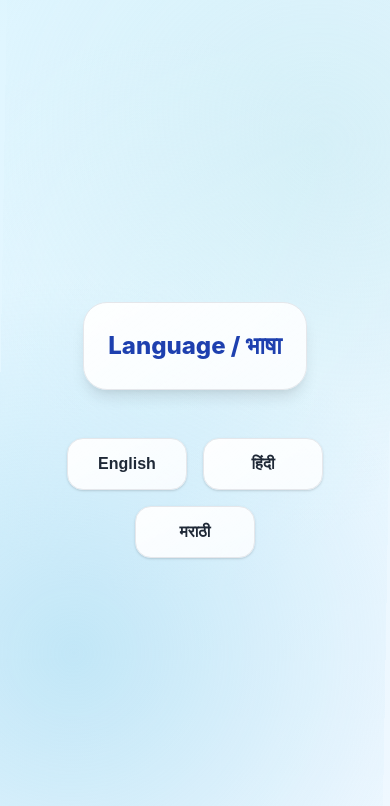
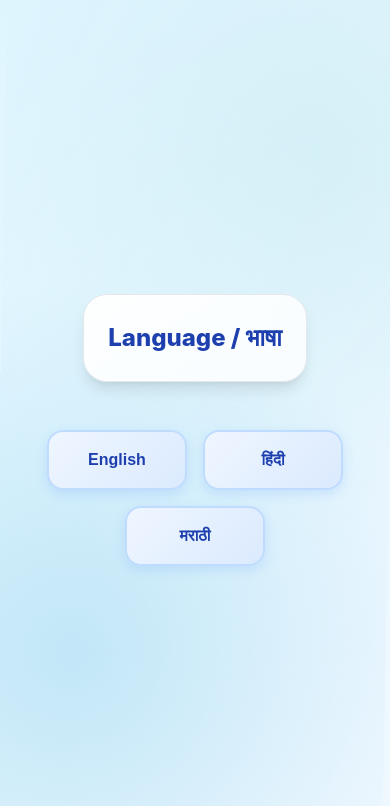
Before and after one commit to CodeWeft-Technologies/Hospital-chat-Assistant, a Flask app: page / in a window 390 px wide. Shown: the top 806 px of the page. Run offline with Flask 3, Linux system fonts and the light colour scheme.

Commit message:
Improve language page buttons and doctor card styling
Language Page Improvements:
- Enhanced button styling with gradient backgrounds and hover effects
- Added shimmer animation effect on hover
- Improved visual feedback with selection states
- Added loading animation when selecting language
- Better mobile responsiveness with proper sizing
- Enhanced typography and spacing

Doctor Card Improvements:
- Added enhanced styling for doctor cards with gradient backgrounds
- Improved doctor photo display with circular borders and hover effects
- Better layout with proper spacing and typography
- Added specialization and experience display areas
- Enhanced hover effects with smooth transitions
- Improved visual hierarchy with better color contrast
- Added professional styling with shadows and borders

```diff
--- a/app/static/js/language.js
+++ b/app/static/js/language.js
@@ -26,12 +26,36 @@ function updateLanguageUI() {
     if (langTitle) langTitle.textContent = "Language / भाषा"; // Fixed
 }
 
-// Handle language selection
+// Handle language selection with visual feedback
 document.querySelectorAll('.lang-btn').forEach(btn => {
     btn.addEventListener('click', () => {
         const selectedLang = btn.getAttribute('data-lang');
+
+        // Add visual feedback
+        btn.classList.add('selected');
+
+        // Add loading state
+        btn.style.transform = 'scale(0.95)';
+        btn.innerHTML = '<span style="display: inline-block; animation: pulse 0.6s ease-in-out;">Loading...</span>';
+
+        // Save selection
         localStorage.setItem('selectedLanguage', selectedLang);
-        window.location.href = "/chat"; // Direct to chat interface
+
+        // Small delay for visual feedback, then redirect
+        setTimeout(() => {
+            window.location.href = "/chat";
+        }, 500);
+    });
+
+    // Add hover sound effect (optional)
+    btn.addEventListener('mouseenter', () => {
+        btn.style.transform = 'translateY(-4px) scale(1.02)';
+    });
+
+    btn.addEventListener('mouseleave', () => {
+        if (!btn.classList.contains('selected')) {
+            btn.style.transform = 'translateY(0) scale(1)';
+        }
     });
 });
 
--- a/app/templates/language.html
+++ b/app/templates/language.html
@@ -41,29 +41,65 @@
     .lang-btn {
       padding: var(--space-lg) var(--space-2xl);
       border-radius: var(--radius-xl);
-      border: 1px solid var(--neutral-gray-200);
-      font-weight: 600;
+      border: 2px solid var(--primary-blue-200);
+      font-weight: 700;
       cursor: pointer;
-      background: var(--gradient-card);
-      color: var(--neutral-gray-800);
+      background: linear-gradient(135deg, var(--primary-blue-50), var(--primary-blue-100));
+      color: var(--primary-blue-800);
       transition: all var(--transition-normal);
       font-size: clamp(var(--font-size-lg), 3vw, var(--font-size-2xl));
-      min-width: 140px;
-      min-height: 60px;
-      box-shadow: var(--shadow-sm);
+      min-width: 160px;
+      min-height: 70px;
+      box-shadow: 0 4px 12px rgba(59, 130, 246, 0.15);
+      position: relative;
+      overflow: hidden;
+    }
+
+    .lang-btn::before {
+      content: '';
+      position: absolute;
+      top: 0;
+      left: -100%;
+      width: 100%;
+      height: 100%;
+      background: linear-gradient(90deg, transparent, rgba(255, 255, 255, 0.4), transparent);
+      transition: left var(--transition-slow);
     }
 
     .lang-btn:hover {
-      transform: translateY(-3px);
-      box-shadow: var(--shadow-lg);
-      background: var(--primary-blue-50);
-      border-color: var(--primary-blue-300);
-      color: var(--primary-blue-700);
+      transform: translateY(-4px) scale(1.02);
+      box-shadow: 0 8px 25px rgba(59, 130, 246, 0.25);
+      background: linear-gradient(135deg, var(--primary-blue-100), var(--primary-blue-200));
+      border-color: var(--primary-blue-400);
+      color: var(--primary-blue-900);
+    }
+
+    .lang-btn:hover::before {
+      left: 100%;
     }
 
     .lang-btn:active {
-      transform: translateY(-1px);
+      transform: translateY(-2px) scale(1.01);
+      transition: all var(--transition-fast);
     }
+
+    .lang-btn.selected {
+      background: linear-gradient(135deg, var(--primary-blue-500), var(--primary-blue-600));
+      color: var(--neutral-white);
+      border-color: var(--primary-blue-600);
+      box-shadow: 0 6px 20px rgba(59, 130, 246, 0.4);
+    }
+
+      .lang-btn.selected:hover {
+        background: linear-gradient(135deg, var(--primary-blue-600), var(--primary-blue-700));
+        transform: translateY(-4px) scale(1.02);
+      }
+
+      /* Pulse animation for loading state */
+      @keyframes pulse {
+        0%, 100% { opacity: 1; }
+        50% { opacity: 0.6; }
+      }
 
     @media (max-width: 640px) {
       .language-container {
@@ -81,10 +117,11 @@
       }
 
       .lang-btn {
-        min-width: 120px;
-        min-height: 50px;
+        min-width: 140px;
+        min-height: 60px;
         padding: var(--space-md) var(--space-lg);
         font-size: var(--font-size-base);
+        border-width: 2px;
       }
     }
   </style>
```
Also changed, not shown: app/templates/chat.html (+75 -0 lines).
